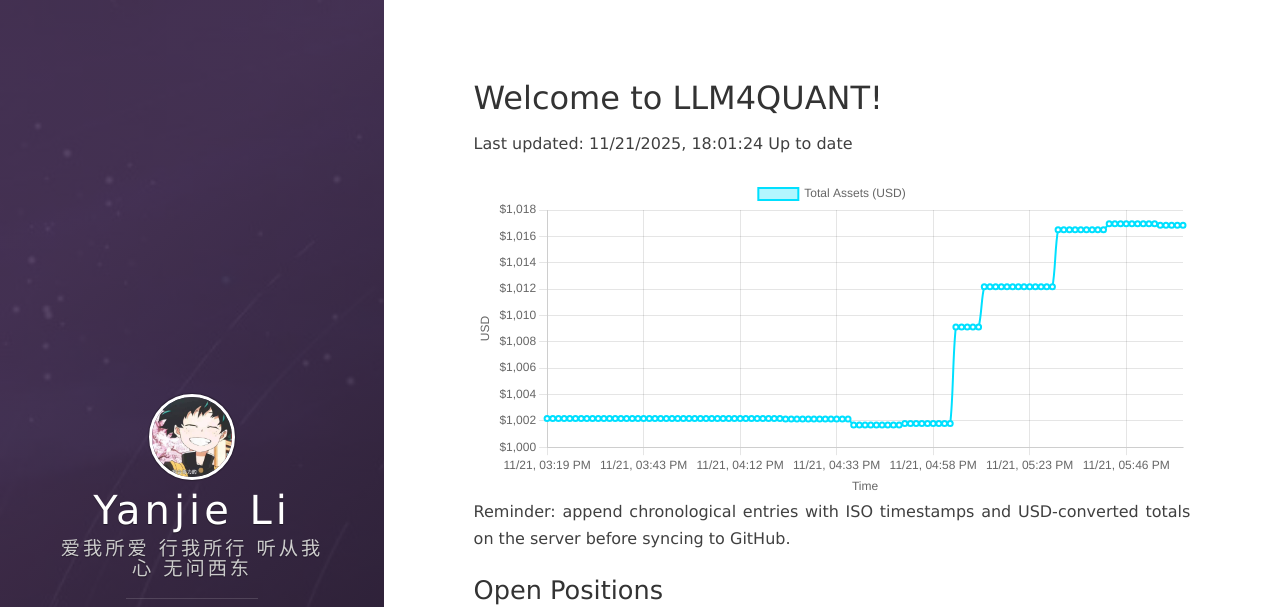
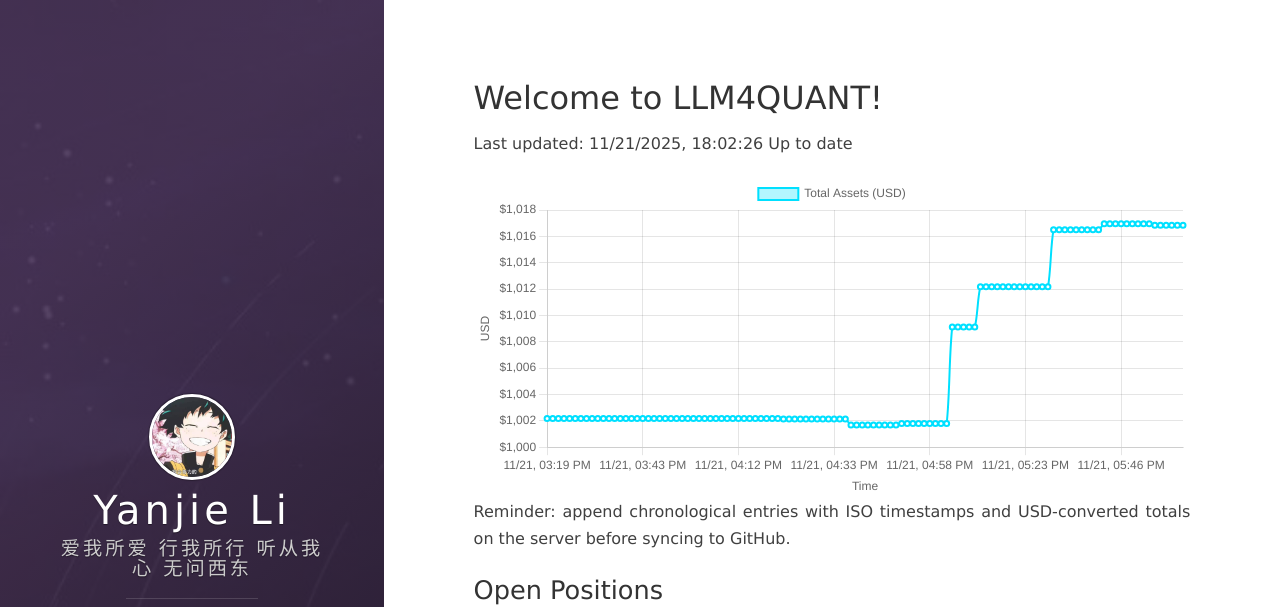
Before and after one commit to leeyegy/leeyegy.github.io, a Jekyll site: the page built from live-trading.html, in a window 1280 px wide and 1243 px high. Shown: the top 607 px of the window. Built offline with Jekyll 4.4.1, drawn with Linux system fonts in a browser that asks for light colours; nearby versions of some CDN libraries.

Commit message:
AccountMonitor: update balance history 2025-11-22T02:02:26+08:00

```diff
--- a/assets/data/binance/balance-history.json
+++ b/assets/data/binance/balance-history.json
@@ -1,5 +1,5 @@
 {
-  "generatedAt": "2025-11-22T02:01:24+08:00",
+  "generatedAt": "2025-11-22T02:02:26+08:00",
   "asset": "total_usd_value",
   "history": [
     {
@@ -453,6 +453,10 @@
     {
       "timestamp": "2025-11-22T02:01:24+08:00",
       "totalUsd": 1016.85269604
+    },
+    {
+      "timestamp": "2025-11-22T02:02:26+08:00",
+      "totalUsd": 1016.85269604
     }
   ]
 }
```
